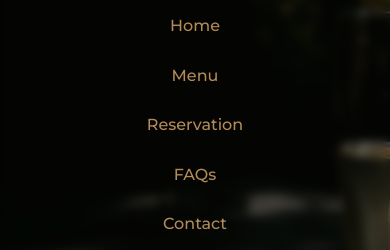
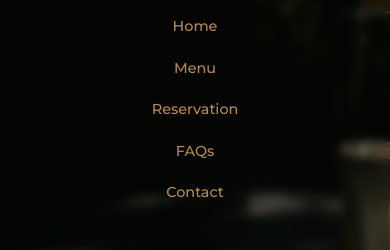
Before and after one commit to MOCHEESE2004/MOOO, a plain HTML site: page index.html in a window 390 px wide. Shown: the part 69-319 px from the top of the page. Drawn offline with Linux system fonts and the light colour scheme; files whose address does not match are found by name.

Commit message:
style.css

```diff
--- a/styles/style.css
+++ b/styles/style.css
@@ -717,6 +717,27 @@ footer p {
 
 
 /* Media Queries - Responsive Design */
+@media (max-width: 768px) {
+  .navbar {
+    flex-direction: row;
+    justify-content: space-between;
+    align-items: center;
+    flex-wrap: wrap;
+  }
+
+  .nav-links {
+    flex-direction: row;
+    flex-wrap: wrap;
+    justify-content: flex-end;
+    width: auto;
+    gap: 1rem;
+    padding-top: 0;
+  }
+
+  .nav-links a {
+    font-size: 0.9rem;
+  }
+}
 @media (max-width: 992px) {
   .hero-content h1 {
     font-size: 3rem;
```
